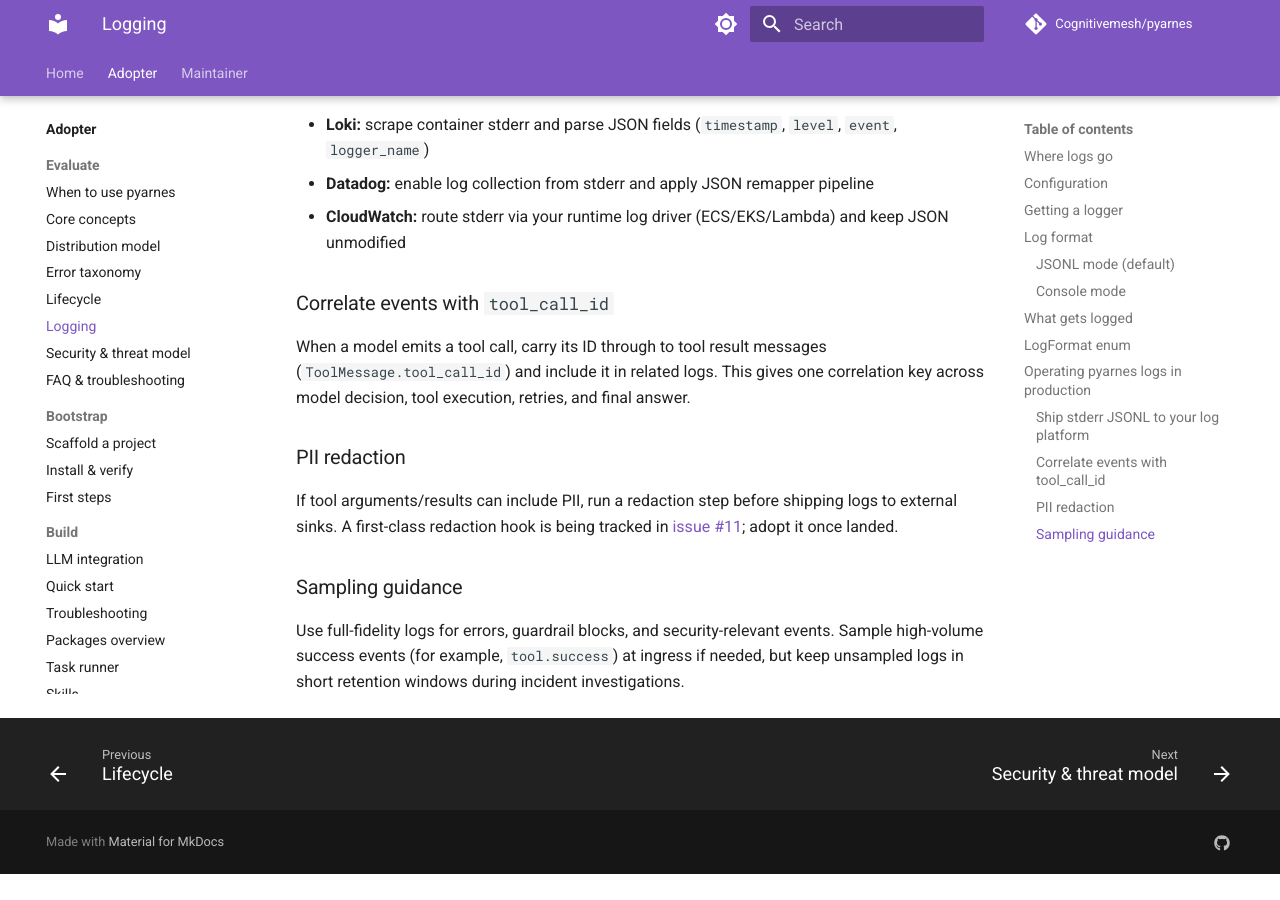
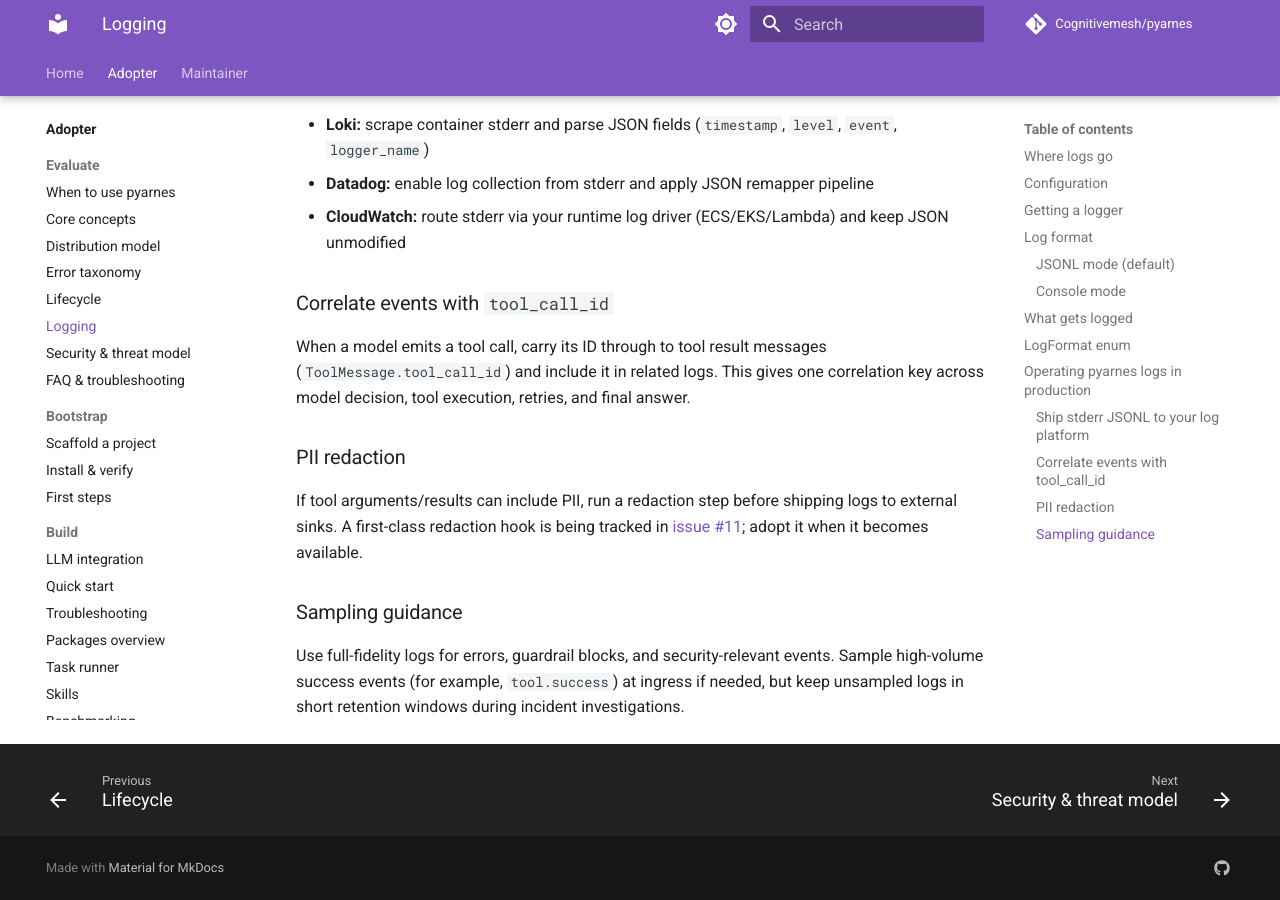
Before and after one commit to Cognitivemesh/pyarnes, an MkDocs documentation site: the page built from docs/adopter/evaluate/logging.md, in a window 1280 px wide and 900 px high, scrolled down 2351 px. Built offline with MkDocs 1.6.1 and Material for MkDocs 9.7.7, drawn with Linux system fonts in a browser that asks for light colours; comment, search, counter and statistics services are not loaded; before the commit the page ends 3225 px from its top, so only the background shows below that.

Commit message:
Polish docs wording after validation feedback
Agent-Logs-Url: https://github.com/Cognitivemesh/pyarnes/sessions/a29a2713-3ef5-43cf-ba5e-e42256de38c7

Co-authored-by: Cognitivemesh <95591454+Cognitivemesh@users.noreply.github.com>

```diff
--- a/docs/adopter/evaluate/logging.md
+++ b/docs/adopter/evaluate/logging.md
@@ -104,7 +104,7 @@ When a model emits a tool call, carry its ID through to tool result messages (`T
 
 ### PII redaction
 
-If tool arguments/results can include PII, run a redaction step before shipping logs to external sinks. A first-class redaction hook is being tracked in [issue #11](https://github.com/Cognitivemesh/pyarnes/issues/11); adopt it once landed.
+If tool arguments/results can include PII, run a redaction step before shipping logs to external sinks. A first-class redaction hook is being tracked in [issue #11](https://github.com/Cognitivemesh/pyarnes/issues/11); adopt it when it becomes available.
 
 ### Sampling guidance
 
```
Also changed, not shown: docs/adopter/evaluate/when-to-use.md (+2 -1 lines).
